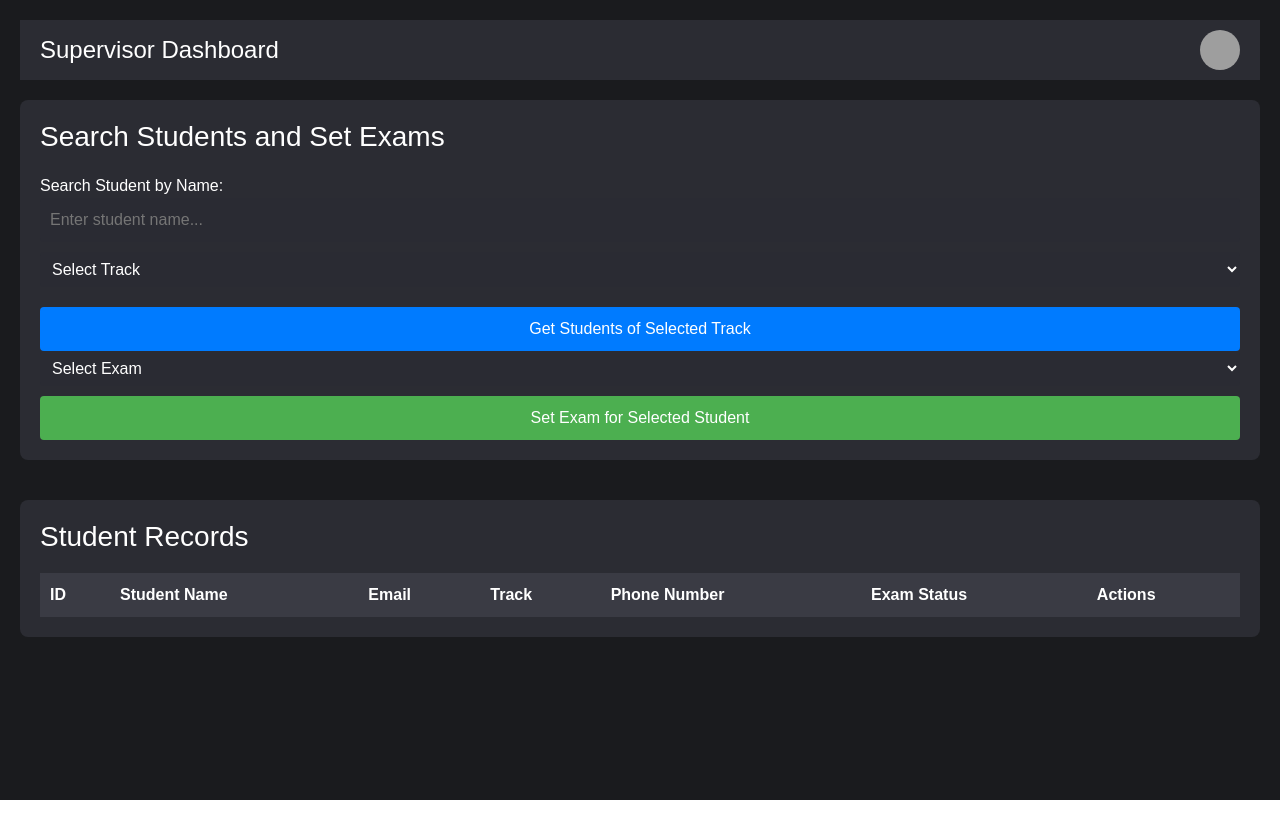
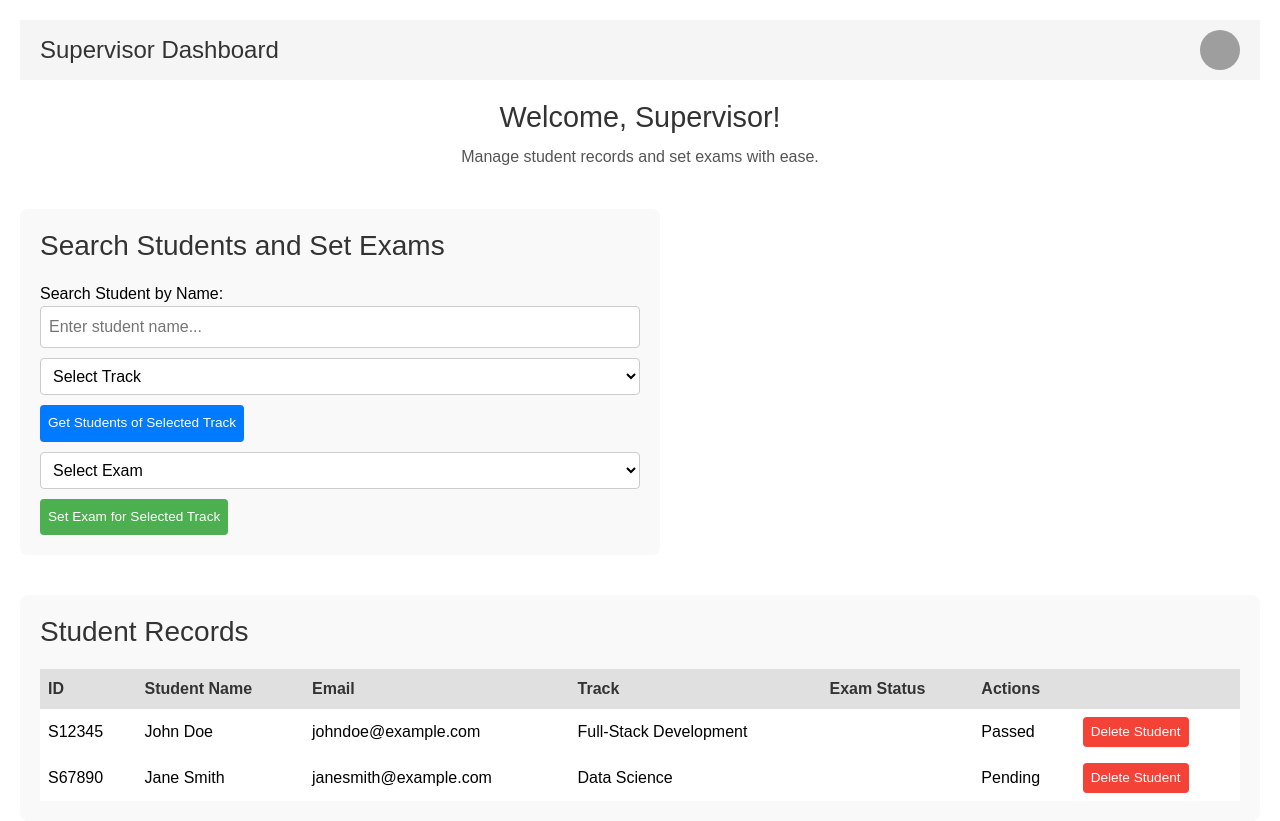
Before and after one commit to AbramBorma/CareerCanvas-ITI-Graduation_Project, a React (Create React App) app in the folder frontend/: page /SDashboard in a window 1280 px wide. Before the commit the page ends 800 px from the top, so only its background shows below. Built offline with nearby package versions, Linux system fonts and the light colour scheme; grey boxes are pictures that could not be loaded.

Commit message:
update the supervisor dashboard

```diff
--- a/frontend/src/components/SupervisorDashboard.js
+++ b/frontend/src/components/SupervisorDashboard.js
@@ -5,8 +5,33 @@ import '../static/styles/SupervisorDashboard.css';
 const SupervisorDashboard = () => {
 
 
-    const [searchResults, setSearchResults] = useState([]);
+      // Initialize searchResults with two dummy records
+  const [searchResults, setSearchResults] = useState([
+    {
+      id: "S12345",
+      name: "John Doe",
+      email: "johndoe@example.com",
+      track: "Full-Stack Development",
+      examStatus: "Passed",
+    },
+    {
+      id: "S67890",
+      name: "Jane Smith",
+      email: "janesmith@example.com",
+      track: "Data Science",
+      examStatus: "Pending",
+    },
+  ]);
 
+
+    // Function to delete a student
+    const deleteStudent = (studentId) => {
+      // Filter out the student by ID
+      const updatedStudents = searchResults.filter(
+        (student) => student.id !== studentId
+      );
+      setSearchResults(updatedStudents); // Update state with filtered results
+    };
 
 
 
@@ -23,7 +48,13 @@ const SupervisorDashboard = () => {
 
       {/* Main Section */}
       <div className="main-section">
-      {/* Search and Filter Section */}
+  {/* Welcome Message for Supervisors */}
+  <div className="welcome-message">
+    <h2>Welcome, Supervisor!</h2>
+    <p>Manage student records and set exams with ease.</p>
+  </div>
+
+  {/* Search and Filter Section */}
   <div className="search-filter-section">
     <h3>Search Students and Set Exams</h3>
 
@@ -35,7 +66,6 @@ const SupervisorDashboard = () => {
 
     {/* Track Selection Dropdown */}
     <div className="track-filter">
-
       <select>
         <option>Select Track</option>
         {/* Track options will be populated here */}
@@ -47,7 +77,6 @@ const SupervisorDashboard = () => {
 
     {/* Exam Selection Dropdown */}
     <div className="exam-selection">
-
       <select>
         <option>Select Exam</option>
         {/* Exam options will be populated here */}
@@ -55,7 +84,7 @@ const SupervisorDashboard = () => {
     </div>
 
     {/* Button to Set Exam */}
-    <button className="set-exam-btn">Set Exam for Selected Student</button>
+    <button className="set-exam-btn">Set Exam for Selected Track</button>
   </div>
 
       {/* Student Records Table */}
@@ -68,9 +97,9 @@ const SupervisorDashboard = () => {
           <th>Student Name</th>
           <th>Email</th>
           <th>Track</th>
-          <th>Phone Number</th>
           <th>Exam Status</th>
           <th>Actions</th>
+          <th></th>
         </tr>
       </thead>
       <tbody>
@@ -84,8 +113,13 @@ const SupervisorDashboard = () => {
             <td>{student.phone}</td>
             <td>{student.examStatus}</td>
             <td>
-              <button className="delete-btn">Delete Student</button>
-            </td>
+                <button
+                  className="delete-btn"
+                  onClick={() => deleteStudent(student.id)} // Call delete function
+                >
+                  Delete Student
+                </button>
+              </td>
           </tr>
         ))}
       </tbody>
--- a/frontend/src/static/styles/SupervisorDashboard.css
+++ b/frontend/src/static/styles/SupervisorDashboard.css
@@ -1,6 +1,7 @@
+/* Light mode styling */
 .supervisor-dashboard {
-    background-color: #1a1b1e;
-    color: #fff;
+    background-color: #ffffff; /* Change to white */
+    color: #000000; /* Change to black text */
     font-family: Arial, sans-serif;
     padding: 20px;
     height: 100vh;
@@ -11,7 +12,8 @@
     justify-content: space-between;
     align-items: center;
     padding: 10px 20px;
-    background-color: #2b2c33;
+    background-color: #f5f5f5; /* Light background for the navbar */
+    color: #333; /* Darker text for contrast */
 }
 
 .top-navbar h2 {
@@ -19,12 +21,12 @@
     font-size: 1.5rem;
 }
 
+/* User profile image remains the same */
 .user-profile .profile-pic {
     width: 40px;
     height: 40px;
     border-radius: 50%;
 }
-
 
 .main-section {
     display: flex;
@@ -33,48 +35,68 @@
     margin-top: 20px;
 }
 
+.welcome-message {
+    text-align: center;
+    margin-bottom: 20px;
+    color: #333; /* Dark text */
+}
+
+.welcome-message h2 {
+    font-size: 1.8rem; /* Adjust size for welcome message */
+    margin: 0;
+    padding-bottom: 10px;
+}
+
+.welcome-message p {
+    font-size: 1rem; /* Smaller font for the paragraph */
+    margin: 0;
+    color: #555; /* Slightly lighter text */
+}
+
 /* Search and Filter Sections */
 .search-filter-section {
-    width: 100%;
-    background-color: #2b2c33;
+    width: 50vw;
+    background-color: #f9f9f9; /* Light section background */
     padding: 20px;
     border-radius: 8px;
 }
 
 .search-filter-section h3 {
     margin-bottom: 20px;
+    color: #333; /* Darker text for headers */
 }
 
 .student-search input {
     width: 100%;
-    padding: 10px;
+    padding: 8px; /* Smaller padding */
     margin-bottom: 10px;
-    border: none;
+    border: 1px solid #ccc; /* Add border for input */
     border-radius: 4px;
-    background-color: #2a2b33;
-    color: white;
+    background-color: #ffffff; /* Light input background */
+    color: #000000; /* Dark input text */
 }
 
 /* Filter Dropdowns */
 .track-filter select, .exam-selection select {
     width: 100%;
-    padding: 8px;
+    padding: 8px; /* Adjust padding for smaller buttons */
     margin-bottom: 10px;
-    border: none;
+    border: 1px solid #ccc;
     border-radius: 4px;
-    background-color: #2a2b33;
-    color: white;
+    background-color: #ffffff; /* White background for select */
+    color: #000000; /* Dark text */
 }
 
 /* Fetch Students Button Styling */
 .fetch-students-btn {
-    width: 100%;
-    padding: 10px;
-    margin-top: 10px;
+
+    padding: 8px; /* Smaller padding for smaller button */
     background-color: #007bff;
     color: white;
     border: none;
+    margin-bottom: 10px;
     border-radius: 4px;
+    font-size: 0.85rem; /* Smaller font size */
     cursor: pointer;
 }
 
@@ -84,12 +106,12 @@
 
 /* Button Styling */
 .set-exam-btn {
-    width: 100%;
-    padding: 10px;
+    padding: 8px; /* Smaller padding */
     background-color: #4CAF50;
     color: white;
     border: none;
     border-radius: 4px;
+    font-size: 0.85rem; /* Smaller font size */
     cursor: pointer;
 }
 
@@ -100,7 +122,7 @@
 /* Student List Section */
 .student-list {
     width: 100%;
-    background-color: #2b2c33;
+    background-color: #f9f9f9; /* Light background */
     padding: 20px;
     border-radius: 8px;
     margin-top: 20px;
@@ -108,6 +130,7 @@
 
 .student-list h3 {
     margin-bottom: 20px;
+    color: #333; /* Darker text */
 }
 
 table {
@@ -116,26 +139,27 @@ table {
 }
 
 th, td {
-    padding: 10px;
+    padding: 8px; /* Reduce padding for smaller table cells */
     text-align: left;
-
 }
 
 th {
-    background-color: #3a3b44;
+    background-color: #e0e0e0; /* Light gray background for headers */
+    color: #333; /* Dark text */
 }
 
 td {
-    background-color: #2a2b33;
-
+    background-color: #ffffff; /* White background for table cells */
+    color: #000; /* Dark text */
 }
 
 .delete-btn {
     background-color: #f44336;
     color: white;
-    padding: 5px 10px;
+    padding: 5px 8px; /* Smaller padding */
     border: none;
     border-radius: 4px;
+    font-size: 0.85rem; /* Smaller font size */
     cursor: pointer;
 }
 
```
